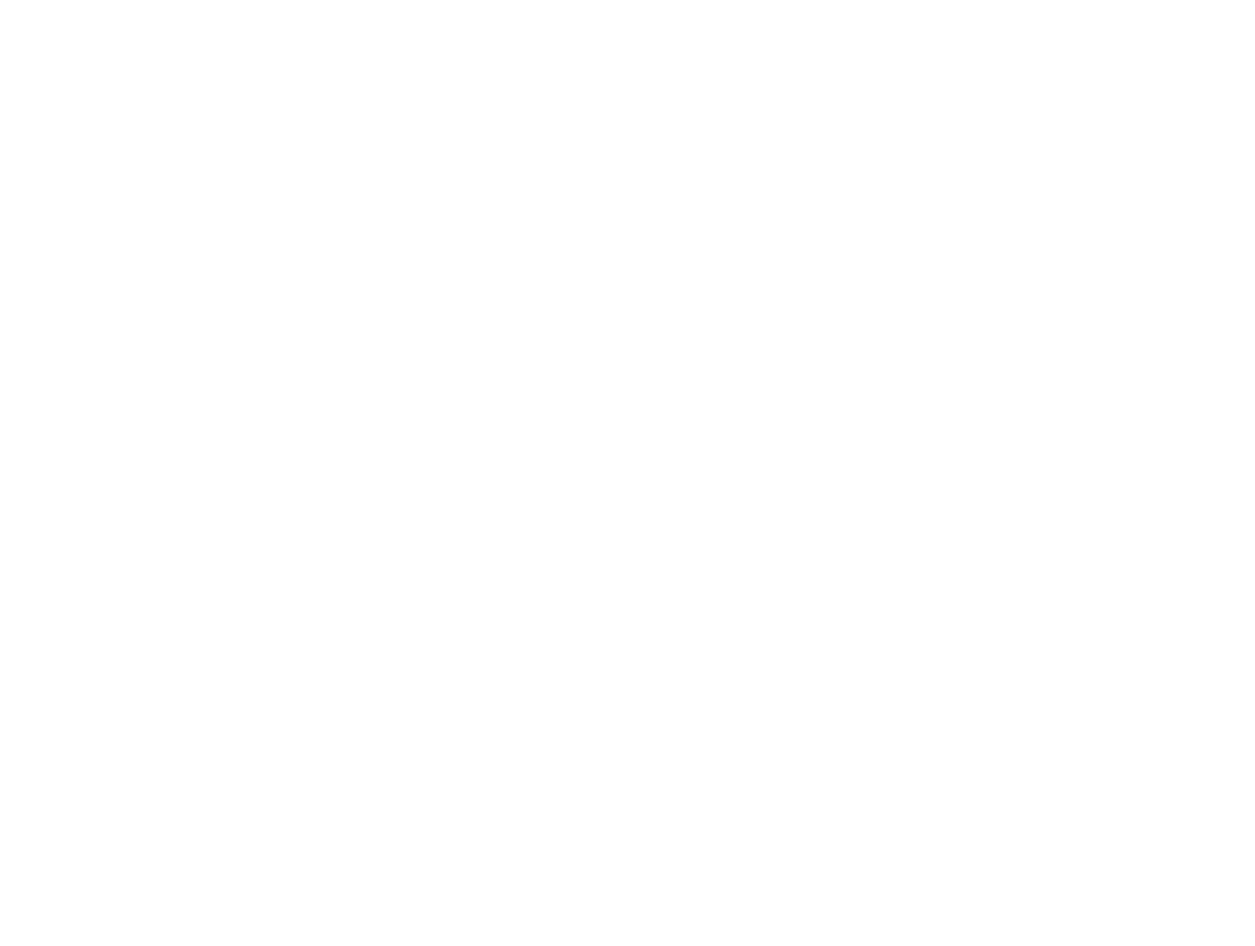
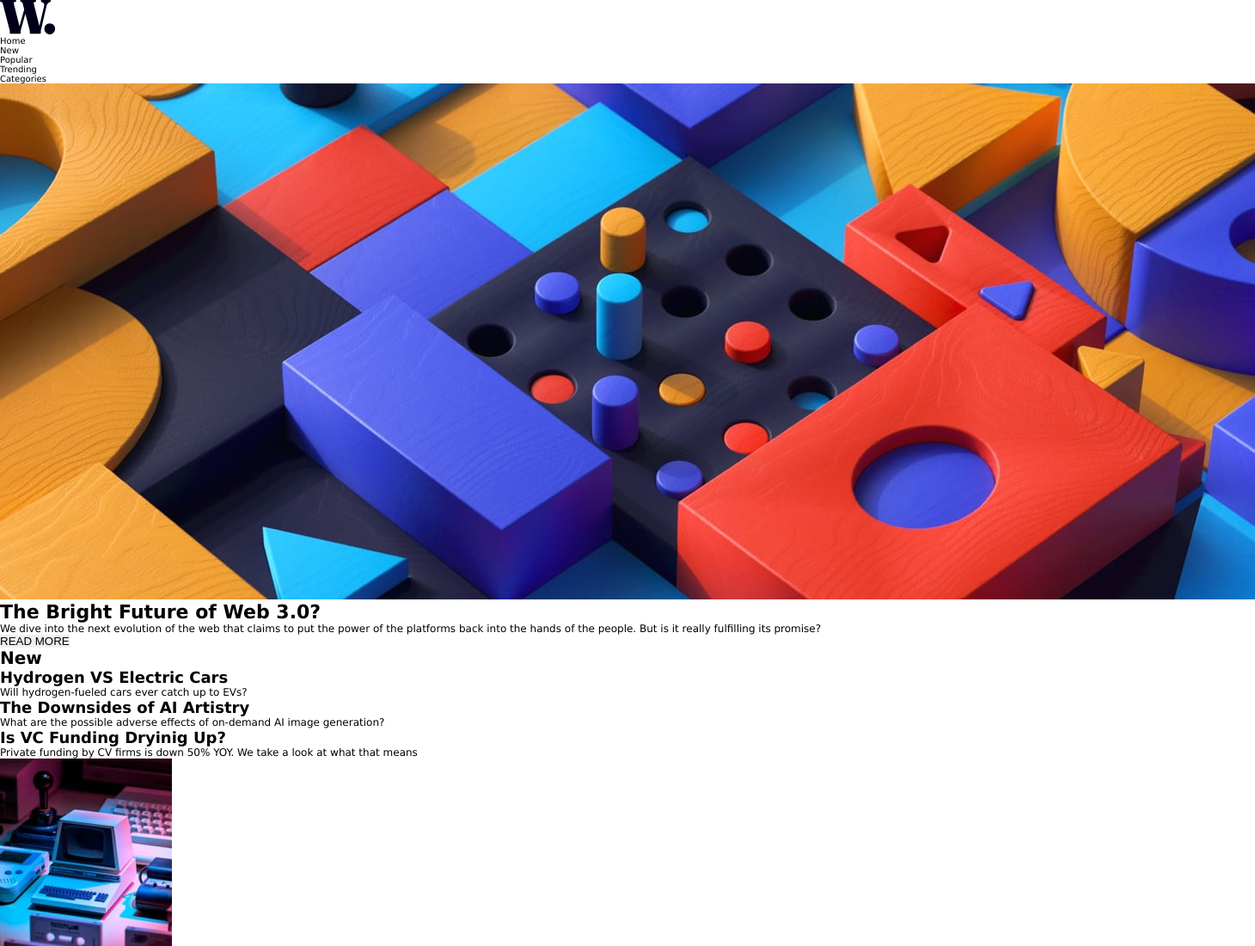
Before and after one commit to KacperZys/news-homepage, a plain HTML site: page index.html in a window 1280 px wide. Shown: the top 1100 px of the page at 86% size, 1460 px wide, since content can reach past the window. Before the commit the page ends 800 px from the top, so only its background shows below. Drawn offline with Linux system fonts and the light colour scheme.

Commit message:
HTML file done. Time for css

```diff
--- /dev/null
+++ b/default.css
@@ -0,0 +1,37 @@
+:root {
+    font-size: 62.5%;
+    font-family: "Lucida Grande", "Lucida Sans", Tahoma, Verdana, sans-serif;
+}
+
+*,
+*::before,
+*::after {
+    margin: 0;
+    padding: 0;
+    border: 0;
+    box-sizing: border-box;
+}
+
+h1 {
+    font-size: 2.2rem;
+}
+
+h2 {
+    font-size: 2rem;
+}
+
+h3 {
+    font-size: 1.8rem;
+}
+
+h4 {
+    font-size: 1.6rem;
+}
+
+h5 {
+    font-size: 1.4rem;
+}
+
+p {
+    font-size: 1.2rem;
+}
--- a/index.html
+++ b/index.html
@@ -7,15 +7,96 @@
   <!-- displays site properly based on user's device -->
 
   <link rel="icon" type="image/png" sizes="32x32" href="./assets/images/favicon-32x32.png">
+  <link rel="stylesheet" href="default.css">
+  <link rel="stylesheet" href="main.css">
 
   <title>Frontend Mentor | News homepage</title>
 
 </head>
 
 <body>
+  <div class="wrapper">
+    <header class="header">
+      <img class="header__logo" src="assets/images/logo.svg" alt="logo">
+      <nav class="nav">
+        <ul class="nav__list">
+          <li class="nav__list-items">Home</li>
+          <li class="nav__list-items">New</li>
+          <li class="nav__list-items">Popular</li>
+          <li class="nav__list-items">Trending</li>
+          <li class="nav__list-items">Categories</li>
+        </ul>
+      </nav>
+    </header>
+    <main class="main">
+      <img class="main__img" src="assets/images/image-web-3-desktop.jpg" alt="image of web">
+      <h1 class="mmain__h1">
+        The Bright Future of Web 3.0?
+      </h1>
+      <p class="main__text">
+        We dive into the next evolution of the web that claims to put the power of the platforms back into the hands of
+        the people. But is it really fulfilling its promise?
+      </p>
+      <button class="main__btn">READ MORE</button>
+    </main>
+    <aside class="aside">
+      <h2 class="aside__h2">
+        New
+      </h2>
+      <div class="aside__articles">
+        <h3 class="aside__title">
+          Hydrogen VS Electric Cars
+        </h3>
+        <p class="aside__text">Will hydrogen-fueled cars ever catch up to EVs?</p>
+      </div>
+      <div class="aside__articles">
+        <h3 class="aside__title">
+          The Downsides of AI Artistry
+        </h3>
+        <p class="aside__text">What are the possible adverse effects of on-demand AI image generation?</p>
+      </div>
+      <div class="aside__articles">
+        <h3 class="aside__title">
+          Is VC Funding Dryinig Up?
+        </h3>
+        <p class="aside__text">Private funding by CV firms is down 50% YOY. We take a look at what that means</p>
+      </div>
+    </aside>
+    <footer class="footer">
+      <div class="footer__articles">
+        <img class="footer__img-retro" src="assets/images/image-retro-pcs.jpg" alt="retro PCs">
+        <p class="footer__article-number">01</p>
+        <h4 class="footer__article-title">
+          Reviving Retro PCs
+        </h4>
+        <p class="footer__article-text">
+          What happens then old PCs are given modern upgrades?
+        </p>
+      </div>
+      <div class="footer__articles">
+        <img class="footer__img-laptops" src="assets/images/image-top-laptops.jpg" alt="Top 10 laptops image">
+        <p class="footer__article-number">02</p>
+        <h4 class="footer__article-title">
+          Top 10 Laptops of 2022
+        </h4>
+        <p class="footer__article-text">
+          Our best picks for various needs and budgets.
+        </p>
+      </div>
+      <div class="footer__articles">
+        <img class="footer__img-gaming" src="assets/images/image-gaming-growth.jpg" alt="Growth of Gaming image">
+        <p class="footer__article-number">03</p>
+        <h4 class="footer__article-title">
+          The growth of Gaming
+        </h4>
+        <p class="footer__article-text">
+          How the pandemic has sparked fresh opportunities.
+        </p>
+      </div>
+    </footer>
+  </div>
 
-
-
+  <script src="main.js"></script>
 </body>
 
 </html>
--- /dev/null
+++ b/main.css
@@ -0,0 +1 @@
+.wrapper {}
```
Also changed, not shown: styles.css (deleted).
